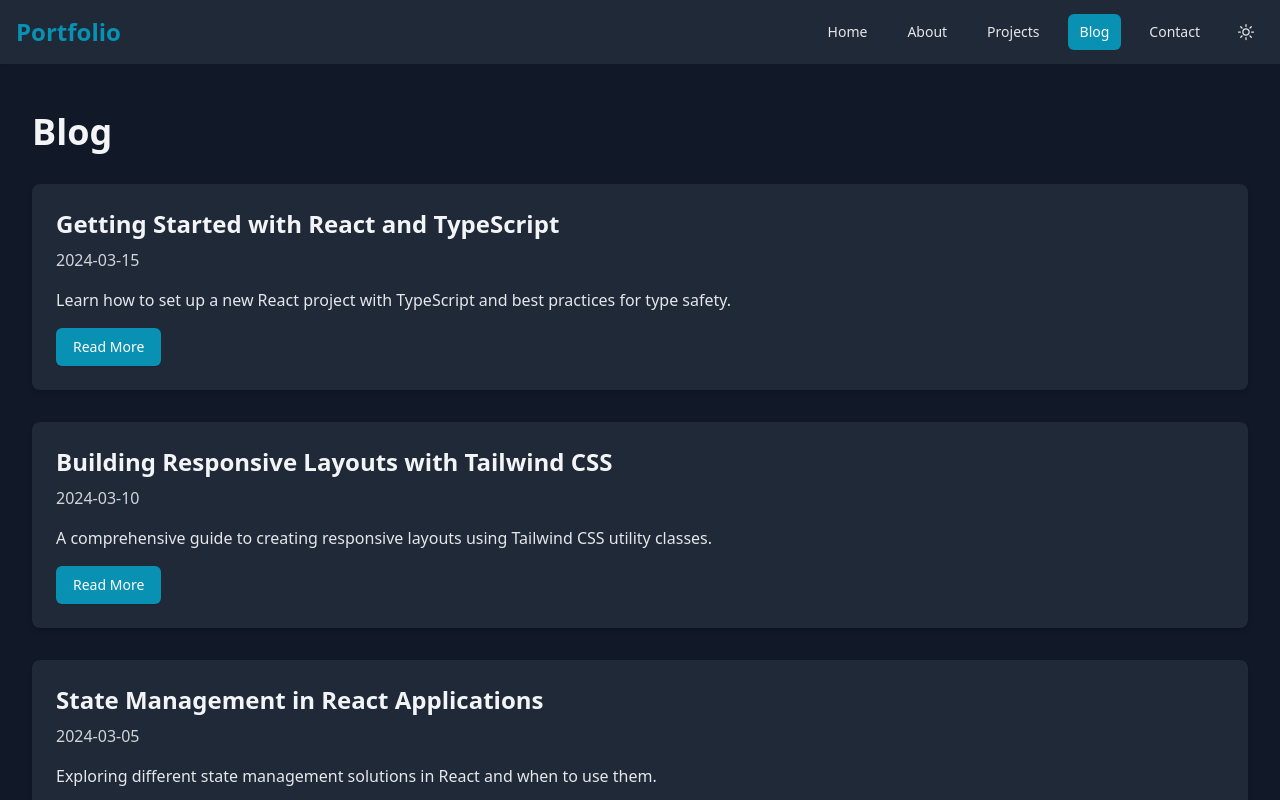
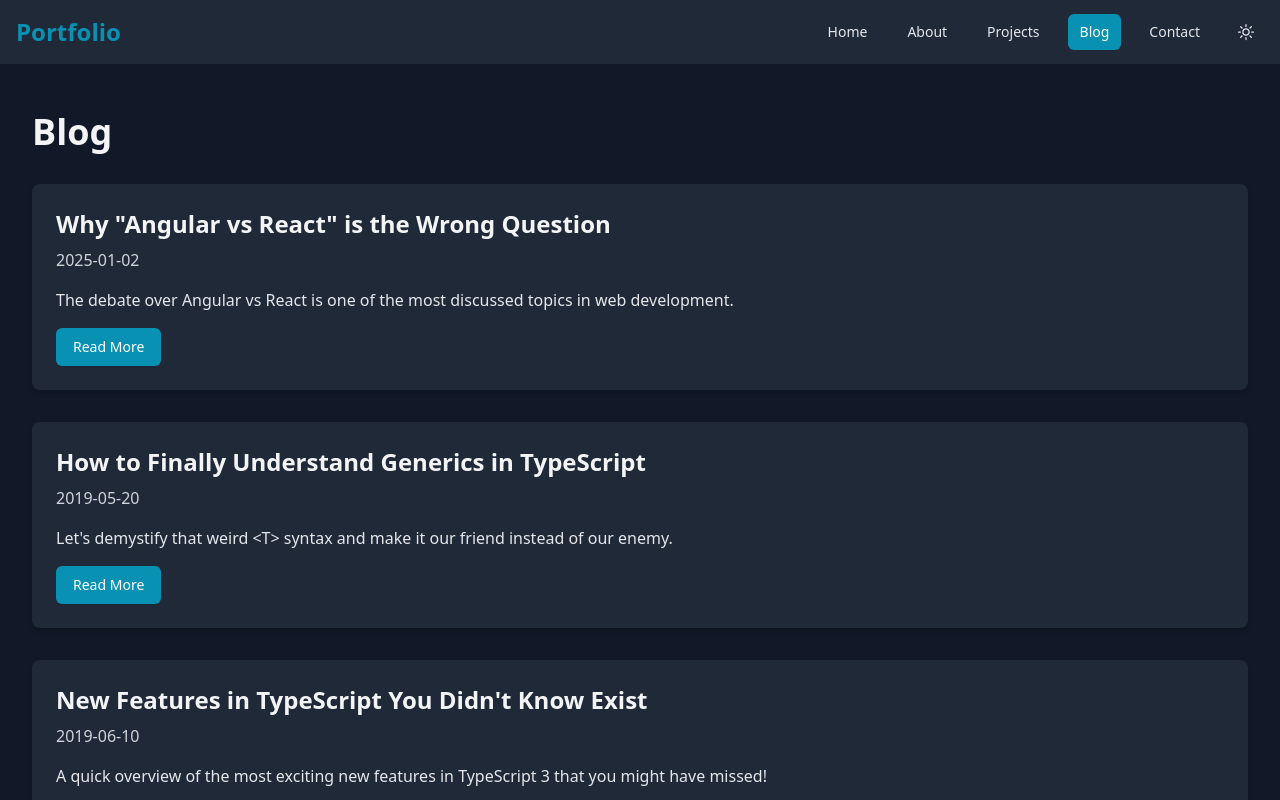
Before and after one commit to uy-acabrera/Portfolio, a React (Vite) app: page /Portfolio/blog in a window 1280 px wide. Shown: the top 800 px of the page. Built offline with nearby package versions, Linux system fonts and the light colour scheme.

Commit message:
Update blogs page

```diff
--- a/src/pages/Blog.tsx
+++ b/src/pages/Blog.tsx
@@ -4,23 +4,25 @@ import { Button } from '../components/Button';
 const posts = [
   {
     id: 1,
-    title: 'Getting Started with React and TypeScript',
-    date: '2024-03-15',
-    summary: 'Learn how to set up a new React project with TypeScript and best practices for type safety.',
+    title: 'Why "Angular vs React" is the Wrong Question',
+    date: '2025-01-02',
+    summary: 'The debate over Angular vs React is one of the most discussed topics in web development.',
+    link: 'https://medium.com/@uy.acabrera/why-angular-vs-react-is-the-wrong-question-c2797eaa7696',
   },
   {
     id: 2,
-    title: 'Building Responsive Layouts with Tailwind CSS',
-    date: '2024-03-10',
-    summary: 'A comprehensive guide to creating responsive layouts using Tailwind CSS utility classes.',
+    title: 'How to Finally Understand Generics in TypeScript',
+    date: '2019-05-20',
+    summary: 'Let\'s demystify that weird <T> syntax and make it our friend instead of our enemy.',
+    link: 'https://medium.com/better-programming/typescript-generics-90be93d8c292',
   },
   {
     id: 3,
-    title: 'State Management in React Applications',
-    date: '2024-03-05',
-    summary: 'Exploring different state management solutions in React and when to use them.',
+    title: 'New Features in TypeScript You Didn\'t Know Exist',
+    date: '2019-06-10',
+    summary: 'A quick overview of the most exciting new features in TypeScript 3 that you might have missed!',
+    link: 'https://medium.com/bitsrc/new-features-in-typescript-you-didnt-know-exist-54b7ab8d0b4f',
   },
-  // Add more blog posts as needed
 ];
 
 export const Blog = () => {
@@ -36,7 +38,7 @@ export const Blog = () => {
             <h2 className="text-2xl font-semibold mb-2">{post.title}</h2>
             <p className="text-gray-500 dark:text-gray-300 mb-4">{post.date}</p>
             <p className="text-gray-600 dark:text-gray-200 mb-4">{post.summary}</p>
-            <Link to={`/blog/${post.id}`}>
+            <Link to={`${post.link}`} target="_blank">
               <Button>Read More</Button>
             </Link>
           </article>
```
Also changed, not shown: 2 other files (tests, documents, lock files or other folders).
